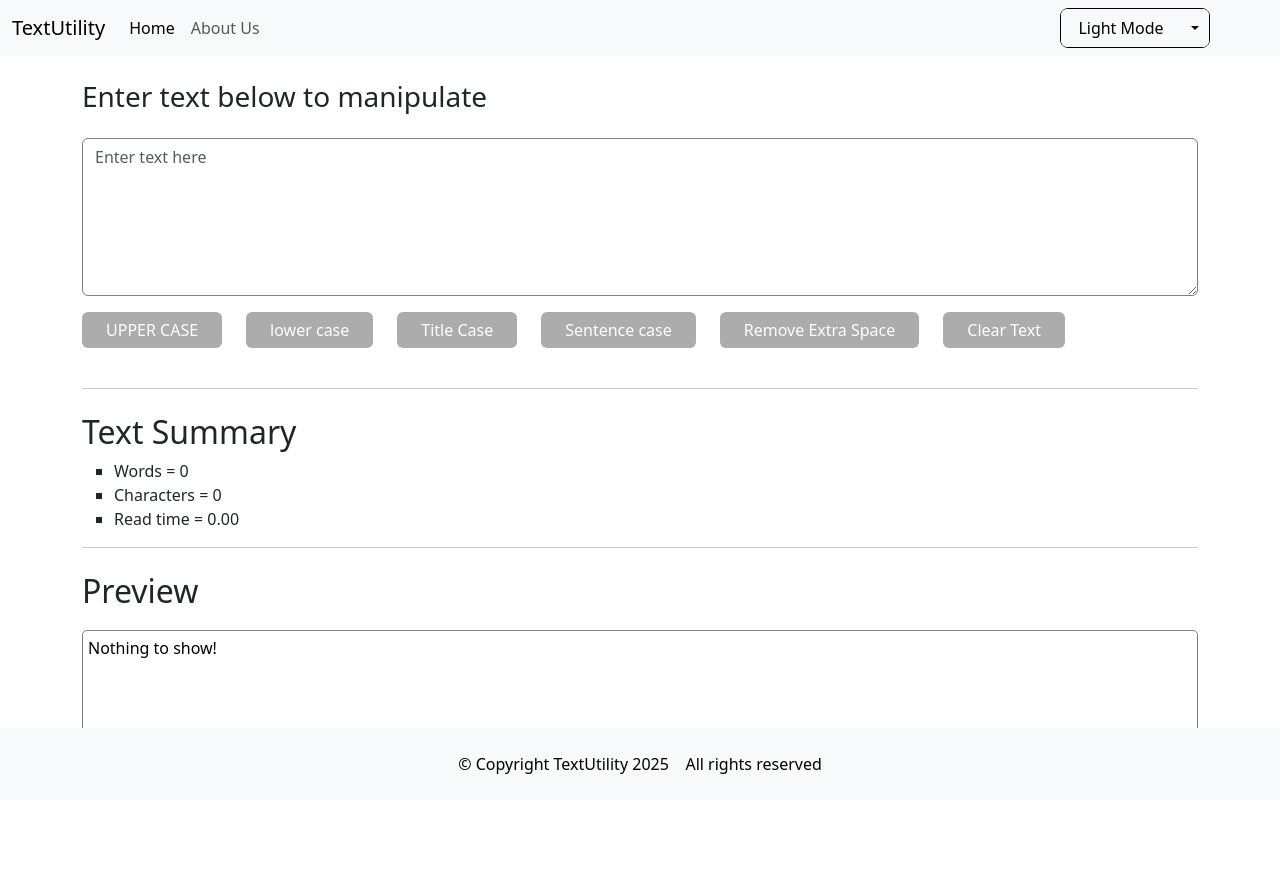
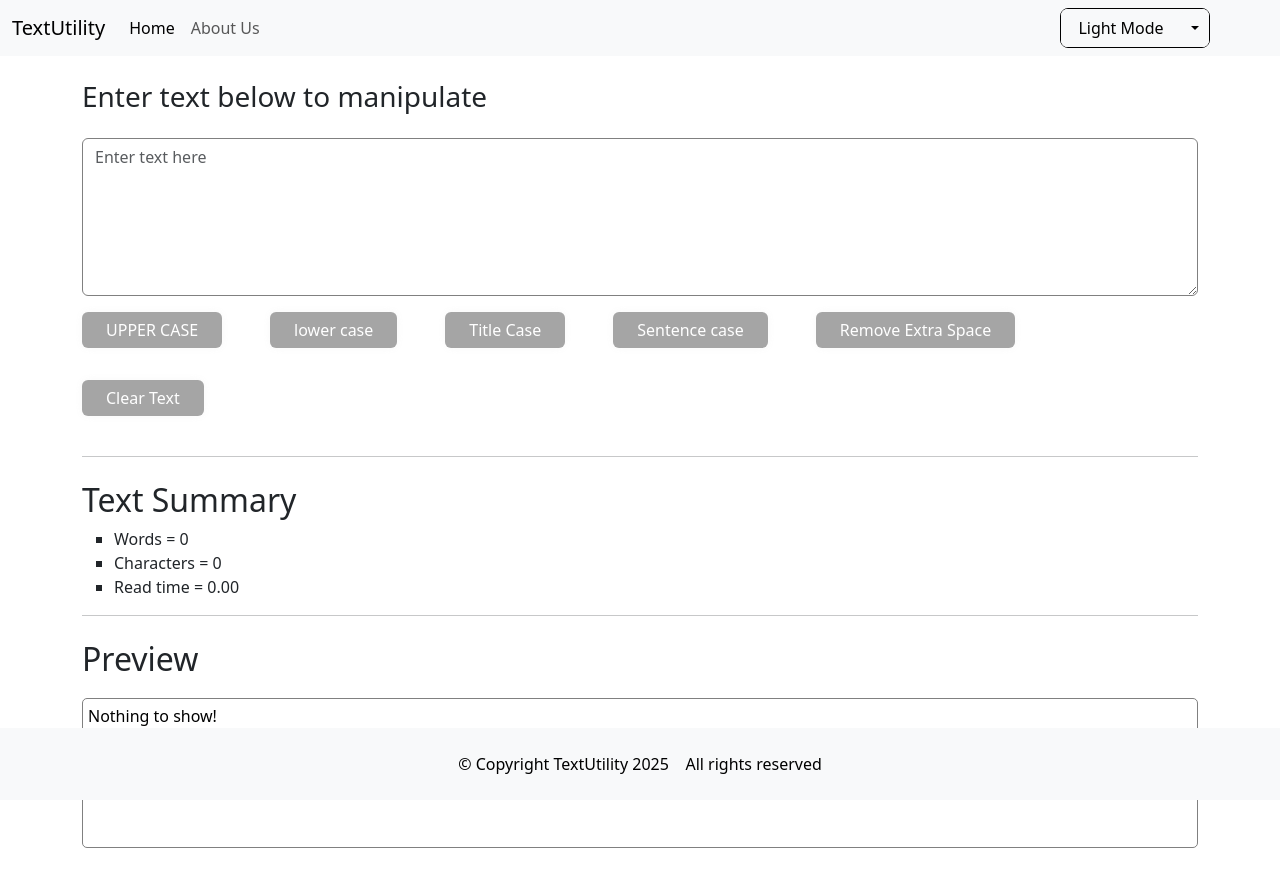
Before and after one commit to Rupak-Biswas04/Text-Utility, a React (Vite) app: page / in a window 1280 px wide. Before the commit the page ends 804 px from the top, so only its background shows below. Built offline with nearby package versions, Linux system fonts and the light colour scheme.

Commit message:
Added styling for buttons

```diff
--- a/src/components/Content.jsx
+++ b/src/components/Content.jsx
@@ -5,7 +5,21 @@ export default function Content({mode, showAlert}) {
     const myStyle = {
         backgroundColor: (mode === "dark")? "#5050509a" : "transparent",
         color: (mode === "dark" || mode === "primary" || mode === "danger") ? "white" : "black",
-        border: (mode === "light" || mode === "success")? "1px solid grey": "1px solid white"
+        border: (mode === "light" || mode === "success")? "1px solid grey": "1px solid white",
+    }
+    function buttonStyle(isDisabled, isClearButton) {
+        if(isDisabled){
+            return {
+                boxShadow: (mode === "primary") ? "0 0 10px blue" : "0 0 10px whitesmoke",
+                opacity: 0.7,
+                cursor: "not-allowed"
+            }
+        }
+        else {
+            return {
+                boxShadow: (isClearButton) ? "0 0 10px 1px red" : (mode === "dark") ? "0 0 10px whitesmoke" : "0 0 10px blue"
+            }
+        }
     }
 
     function handleText(event){
@@ -53,12 +67,12 @@ export default function Content({mode, showAlert}) {
                 <h3 className="mb-4">Enter text below to manipulate</h3>
                 <textarea className="form-control" value={text} onChange={handleText} placeholder="Enter text here" rows="6" style={myStyle}/>
 
-                <button className="btn btn-primary px-4 my-3 me-4" disabled={text === ""} onClick={handleUpperCase}>UPPER CASE</button>
-                <button className="btn btn-primary px-4 my-3 me-4" disabled={text === ""} onClick={handleLowerCase}>lower case</button>
-                <button className="btn btn-primary px-4 my-3 me-4" disabled={text === ""} onClick={handleTitleCase}>Title Case</button>
-                <button className="btn btn-primary px-4 my-3 me-4" disabled={text === ""} onClick={handleSentenceCase}>Sentence case</button>
-                <button className="btn btn-primary px-4 my-3 me-4" disabled={text === ""} onClick={handleExtraSpace}>Remove Extra Space</button>
-                <button className="btn btn-danger px-4 my-3 me-4" disabled={text === ""} onClick={handleClear}>Clear Text</button>
+                <button className="btn btn-primary px-4 my-3 me-5" disabled={text === ""} onClick={handleUpperCase} style={buttonStyle(text === "", false)}>UPPER CASE</button>
+                <button className="btn btn-primary px-4 my-3 me-5" disabled={text === ""} onClick={handleLowerCase} style={buttonStyle(text === "", false)}>lower case</button>
+                <button className="btn btn-primary px-4 my-3 me-5" disabled={text === ""} onClick={handleTitleCase} style={buttonStyle(text === "", false)}>Title Case</button>
+                <button className="btn btn-primary px-4 my-3 me-5" disabled={text === ""} onClick={handleSentenceCase} style={buttonStyle(text === "", false)}>Sentence case</button>
+                <button className="btn btn-primary px-4 my-3 me-5" disabled={text === ""} onClick={handleExtraSpace} style={buttonStyle(text === "", false)}>Remove Extra Space</button>
+                <button className="btn btn-danger px-4 my-3 me-5" disabled={text === ""} onClick={handleClear} style={buttonStyle(text === "", true)}>Clear Text</button>
                 </div>
                 <hr />
                 <div className="my-4">
```
